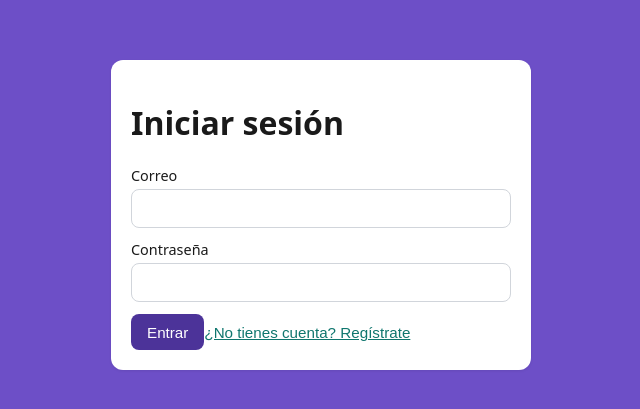
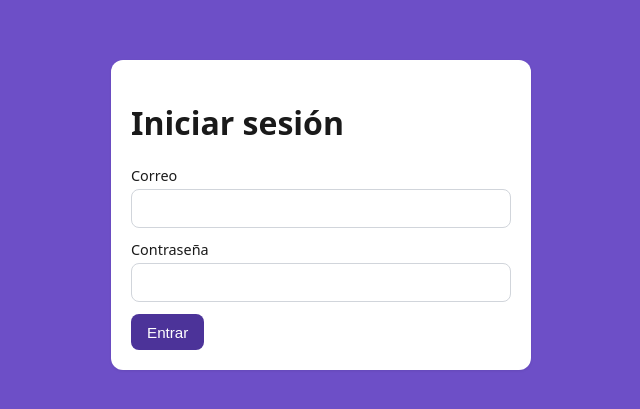
Before and after one commit to joseluisgarciarizo-del/mis-finanzas, a React (Vite) app: page / in a window 1280 px wide. Shown: the part 177-586 px from the top of the page, without its empty margins (319-959 px from the left). Built offline with nearby package versions, Linux system fonts and the light colour scheme; no server answers.

Commit message:
Update estilos.css

```diff
--- a/src/estilos.css
+++ b/src/estilos.css
@@ -54,7 +54,7 @@ button:disabled { opacity: 0.6; }
 
 .enlace {
   background: none;
-  color: #0f766e;
+  color: #ffffff;
   text-decoration: underline;
   padding: 0.4rem 0;
 }
```
